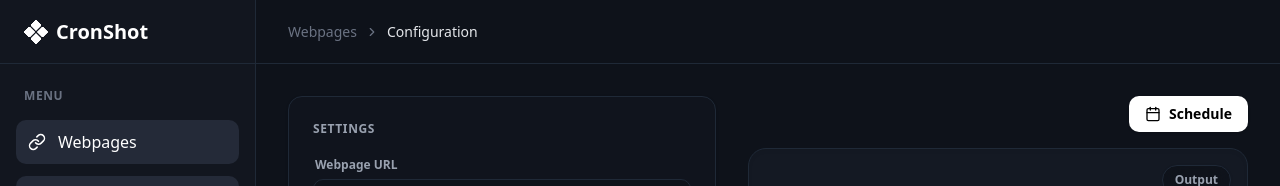
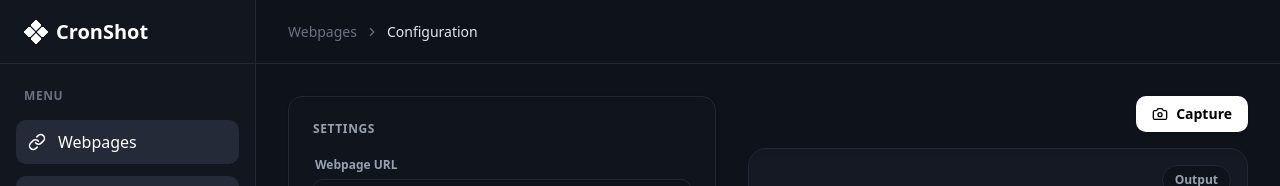
Before and after one commit to yusufislamoruk/cron-shot-landing, a Next.js app: page /dashboard in a window 1280 px wide. Shown: the top 186 px of the page. Built offline with nearby package versions, Linux system fonts and the light colour scheme; no server answers.

Commit message:
change: icon.

```diff
--- a/app/dashboard/page.tsx
+++ b/app/dashboard/page.tsx
@@ -1,7 +1,7 @@
 "use client";
 
 import { useState } from "react";
-import { Camera, AlertCircle, Loader2, CheckCircle, Calendar } from "lucide-react";
+import { Camera, AlertCircle, Loader2, CheckCircle} from "lucide-react";
 import { useAuth } from "@clerk/nextjs";
 
 export default function ConfigurationPage() {
@@ -220,8 +220,8 @@ const handleSchedule = async () => {
                         disabled={loading}
                         className="flex items-center gap-2 px-4 py-2 bg-white text-black text-sm font-semibold rounded-lg hover:bg-gray-200 transition-colors shadow-sm cursor-pointer disabled:opacity-50 disabled:cursor-not-allowed"
                     >
-                        {loading ? <Loader2 size={16} className="animate-spin" /> : <Calendar size={16} />}
-                        {loading ? "Scheduling..." : "Schedule"}
+                        {loading ? <Loader2 size={16} className="animate-spin" /> : <Camera size={16} />}
+                        {loading ? "Capturing..." : "Capture"}
                     </button>
                 </div>
 
```
